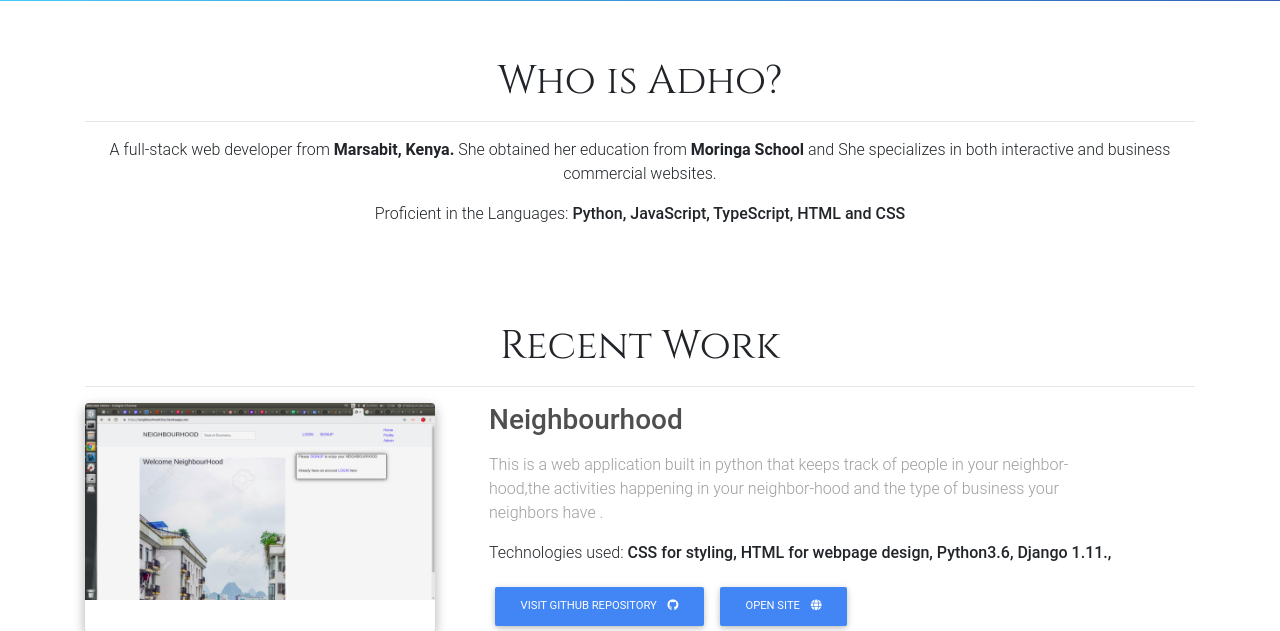
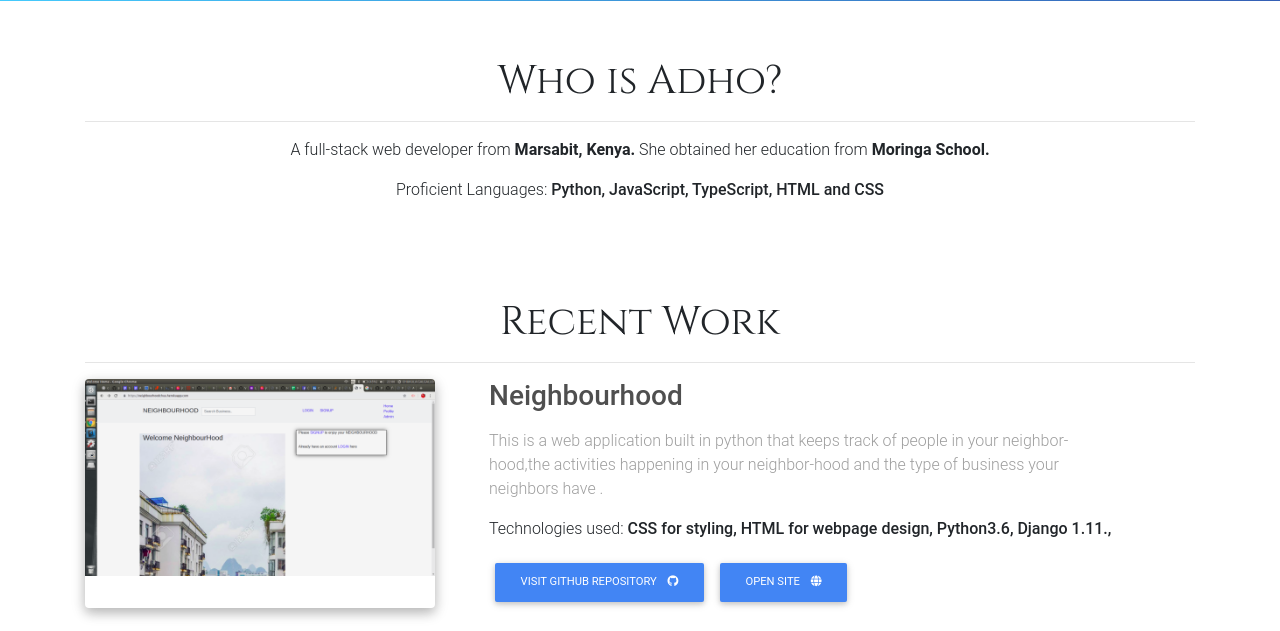
Before and after one commit to Adho-Code/Final-Portfolio, a Django app: page / in a window 1280 px wide. Shown: the part 427-1058 px from the top of the page. Run offline with Django 3.2, Linux system fonts and the light colour scheme; some libraries are stand-ins or nearby versions; some web fonts are replaced.

Commit message:
add readme

```diff
--- a/port/templates/index.html
+++ b/port/templates/index.html
@@ -38,8 +38,8 @@
                     <h2 class="h1 text-center name">Who is Adho?</h2>
                     <hr>
                     <!--Section description-->
-                    <p class="text-center">A full-stack web developer from <span style="font-weight: bold">Marsabit, Kenya.</span> She obtained her education from <span style="font-weight: bold">Moringa School</span> and  She specializes in both interactive and business commercial websites.</p>
-                    <p class="text-center mb-5 pb-5">Proficient in the Languages:
+                    <p class="text-center">A full-stack web developer from <span style="font-weight: bold">Marsabit, Kenya.</span> She obtained her education from <span style="font-weight: bold">Moringa School.</span></p>
+                    <p class="text-center mb-5 pb-5">Proficient Languages:
                         <strong>Python, JavaScript, TypeScript, HTML and CSS</strong> </p>
                 </div>
                 <!-- Heading & Description -->
```
Also changed, not shown: README.md, 1 other file.
